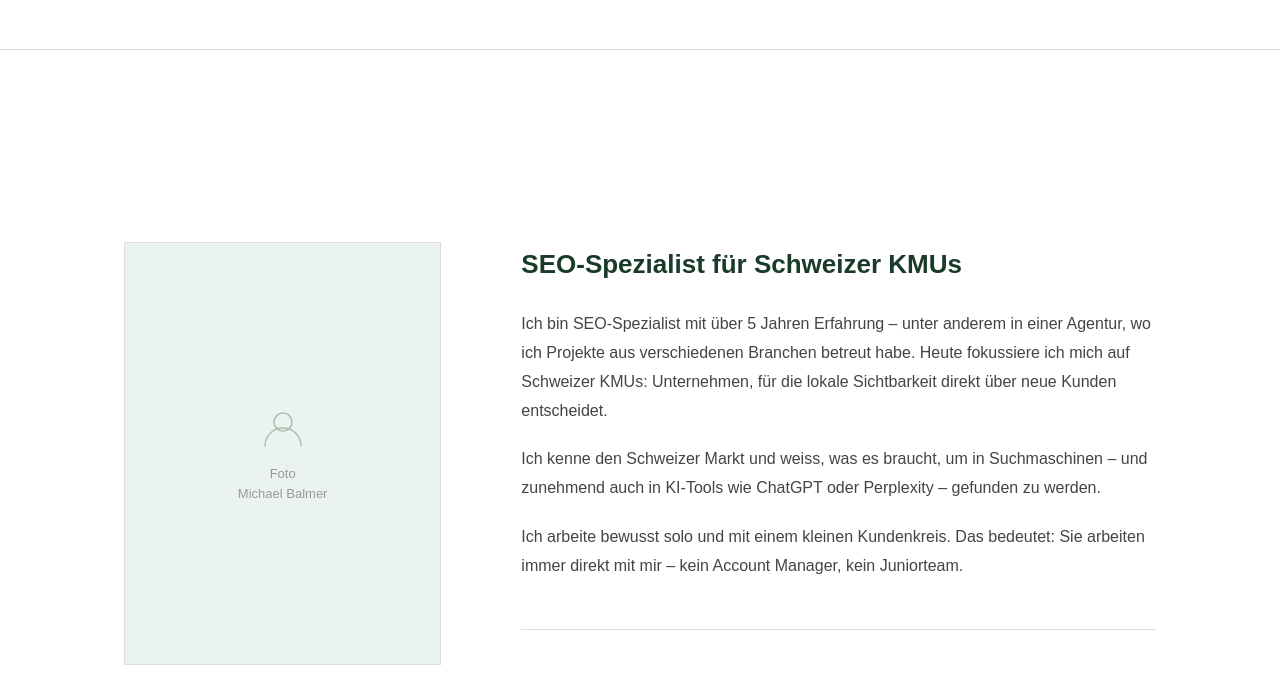
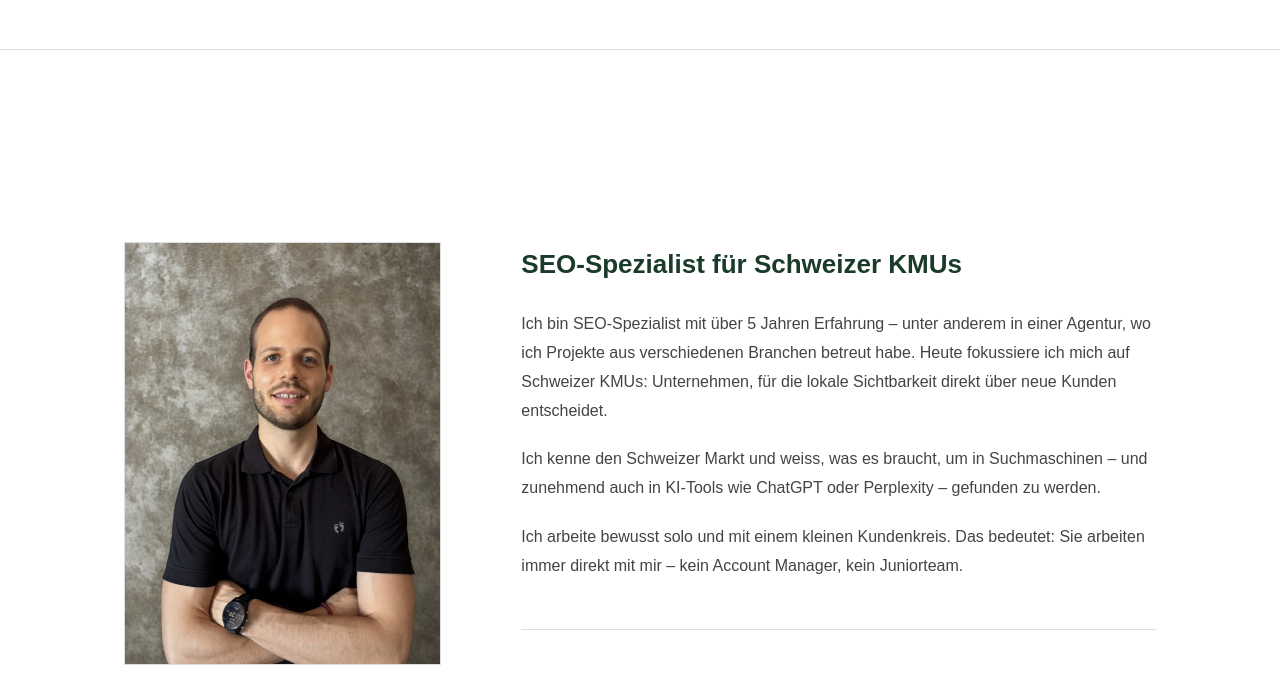
Before and after one commit to michaelbalmer/Michael-Balmer-Website, a plain HTML site: page ueber-mich.html in a window 1280 px wide. Shown: the part 273-947 px from the top of the page. Drawn offline with Linux system fonts and the light colour scheme.

Commit message:
Portrait-Foto auf Über-mich-Seite integriert
Originalbild von 1.5 MB auf 100 KB komprimiert (579x800px), in images/ abgelegt und Placeholder durch echtes Bild ersetzt.

Co-Authored-By: Claude Sonnet 4.6 <noreply@anthropic.com>

```diff
--- a/css/style.css
+++ b/css/style.css
@@ -483,24 +483,16 @@ a:hover {
 }
 
 .about-photo {
-  background: var(--green-light);
   aspect-ratio: 3/4;
-  display: flex;
-  align-items: center;
-  justify-content: center;
+  overflow: hidden;
   border: 1px solid var(--gray);
 }
 
-.about-photo-placeholder {
-  text-align: center;
-  color: #999;
-  font-size: 13px;
-  padding: 24px;
-  line-height: 1.5;
-}
-
-.about-photo-placeholder svg {
-  margin: 0 auto 12px;
+.about-photo img {
+  width: 100%;
+  height: 100%;
+  object-fit: cover;
+  object-position: center top;
   display: block;
 }
 
--- a/ueber-mich.html
+++ b/ueber-mich.html
@@ -62,15 +62,9 @@
       <div class="container">
         <div class="about-grid">
 
-          <!-- Foto Placeholder -->
-          <div class="about-photo" aria-label="Foto folgt">
-            <div class="about-photo-placeholder">
-              <svg width="48" height="48" viewBox="0 0 48 48" fill="none" xmlns="http://www.w3.org/2000/svg" aria-hidden="true">
-                <circle cx="24" cy="18" r="9" stroke="#AABFB4" stroke-width="1.5"/>
-                <path d="M6 42c0-9.941 8.059-18 18-18s18 8.059 18 18" stroke="#AABFB4" stroke-width="1.5" stroke-linecap="round"/>
-              </svg>
-              Foto<br>Michael Balmer
-            </div>
+          <!-- Portrait -->
+          <div class="about-photo">
+            <img src="/images/michael-balmer-portrait.jpg" alt="Michael Balmer Portrait" width="579" height="800" loading="lazy" decoding="async" />
           </div>
 
           <!-- Text -->
```
Also changed, not shown: images/michael-balmer-portrait.jpg (added).
